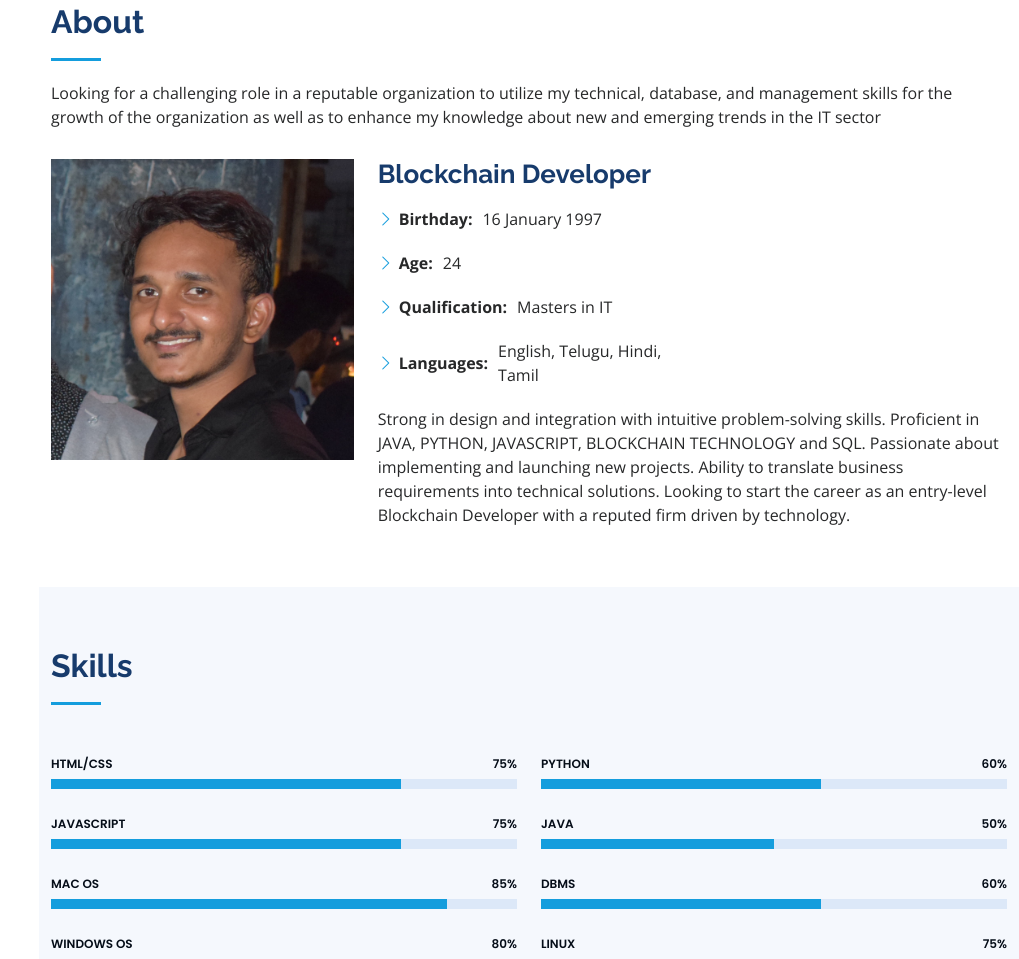
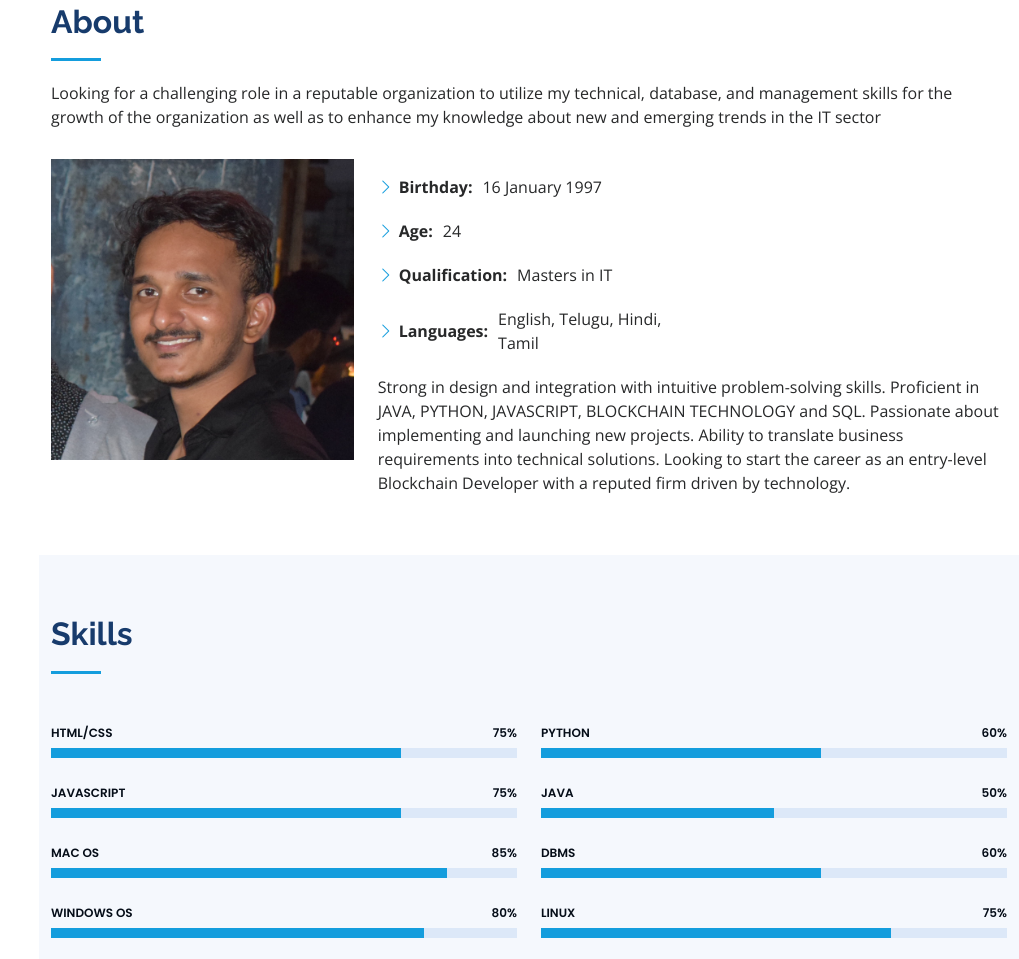
Before and after one commit to SaiChandu-16/Personal-Portifolio, a plain HTML site: page index.html in a window 1280 px wide. Shown: the part 857-1816 px from the top of the page, without its empty margins (261-1280 px from the left). Drawn offline with nearby package versions, Linux system fonts and the light colour scheme.

Commit message:
Update index.html

```diff
--- a/index.html
+++ b/index.html
@@ -95,7 +95,7 @@
             <img src="assets/img/profi.jpg" class="img-fluid" alt="">
           </div>
           <div class="col-lg-8 pt-4 pt-lg-0 content" data-aos="fade-left">
-            <h3>Blockchain Developer</h3>
+<!--             <h3>Blockchain Developer</h3> -->
             <p class="fst-italic">
               <!-- Lorem ipsum dolor sit amet, consectetur adipiscing elit, sed do eiusmod tempor incididunt ut labore et dolore
               magna aliqua. -->
```
